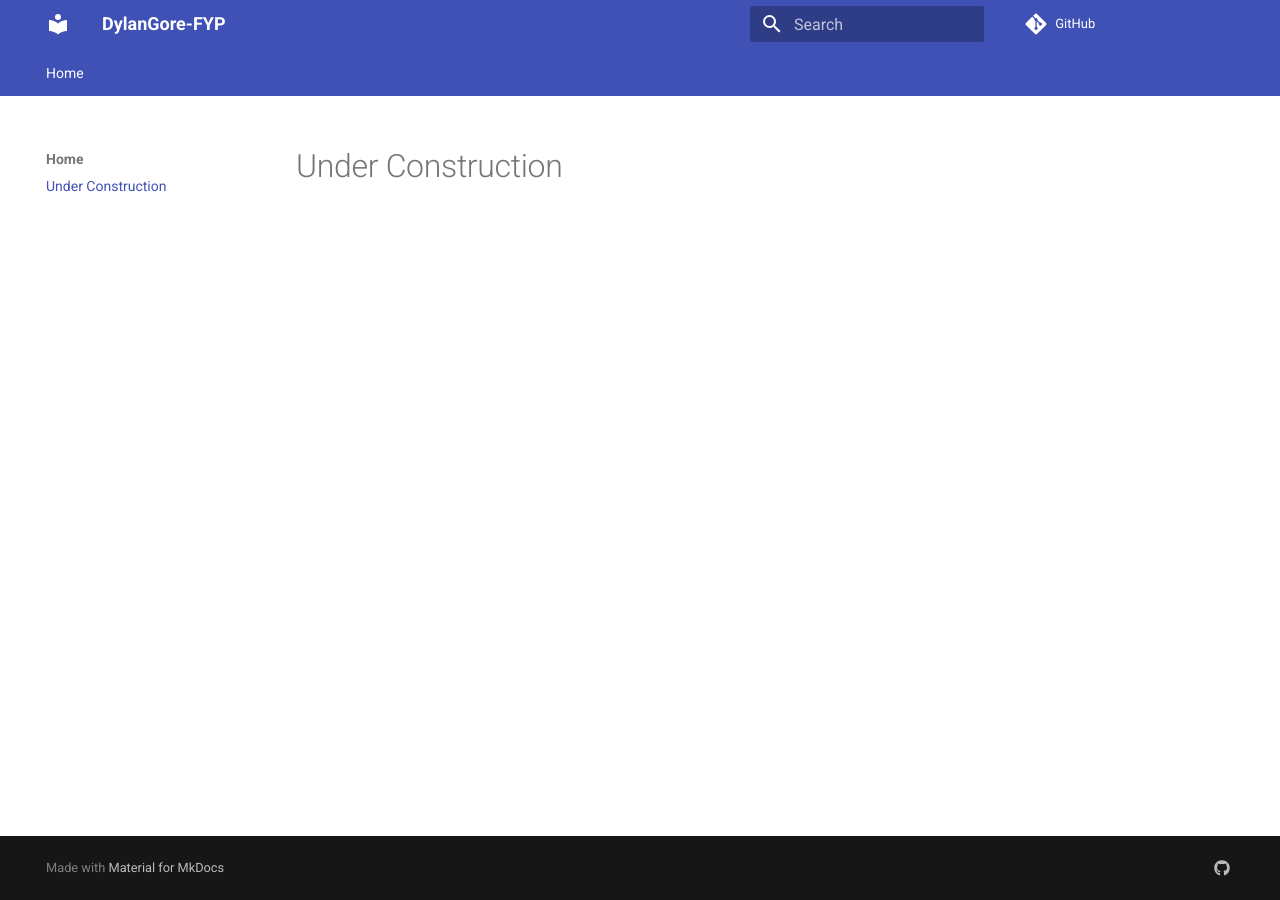
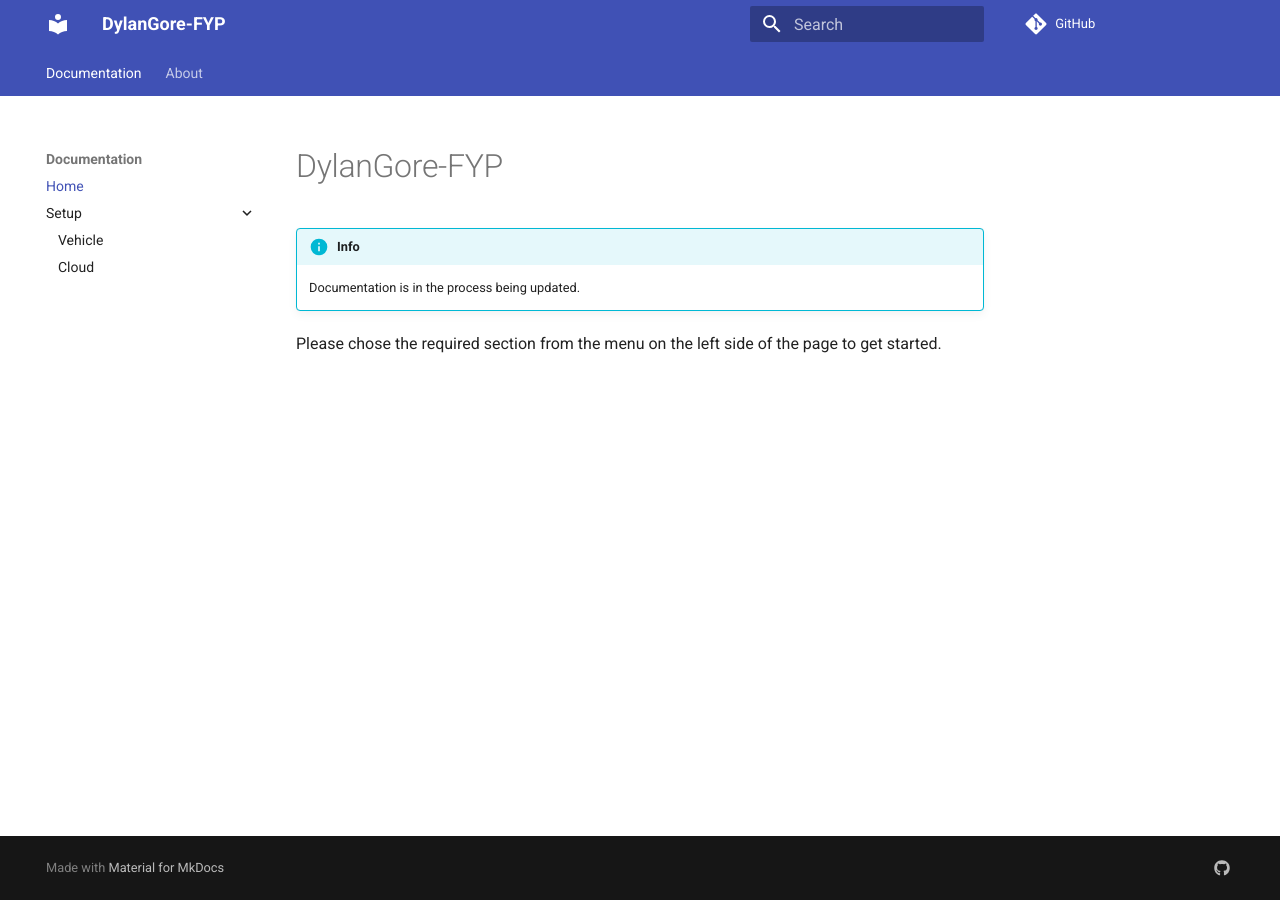
Before and after one commit to DylanGore-FYP/Documentation, an MkDocs documentation site: the page built from docs/index.md, in a window 1280 px wide. Built offline with MkDocs 1.6.1 and Material for MkDocs 9.7.7, drawn with Linux system fonts in a browser that asks for light colours; comment, search, counter and statistics services are not loaded.

Commit message:
:memo: Add initial Raspberry Pi setup introductions

```diff
--- a/docs/index.md
+++ b/docs/index.md
@@ -1 +1,7 @@
-# Under Construction
+# DylanGore-FYP
+
+<!-- prettier-ignore -->
+!!! info
+    Documentation is in the process being updated.
+
+Please chose the required section from the menu on the left side of the page to get started.
--- a/mkdocs.yml
+++ b/mkdocs.yml
@@ -14,10 +14,17 @@ plugins:
   # - search.suggest
   # - search.highlight
   # - search.share
+markdown_extensions:
+  - admonition
+  - pymdownx.superfences
 extra:
   social:
     - icon: fontawesome/brands/github
       link: https://github.com/DylanGore-FYP
 nav:
-  - Home:
-      - index.md
+  - Documentation:
+      - 'Home': index.md
+      - Setup:
+          - setup/vehicle.md
+          - setup/cloud.md
+  - About: about/index.md
```
Also changed, not shown: docs/about/index.md (added, +1 -0 lines), docs/setup/cloud.md (added, +3 -0 lines), docs/setup/vehicle.md (added, +134 -0 lines).
